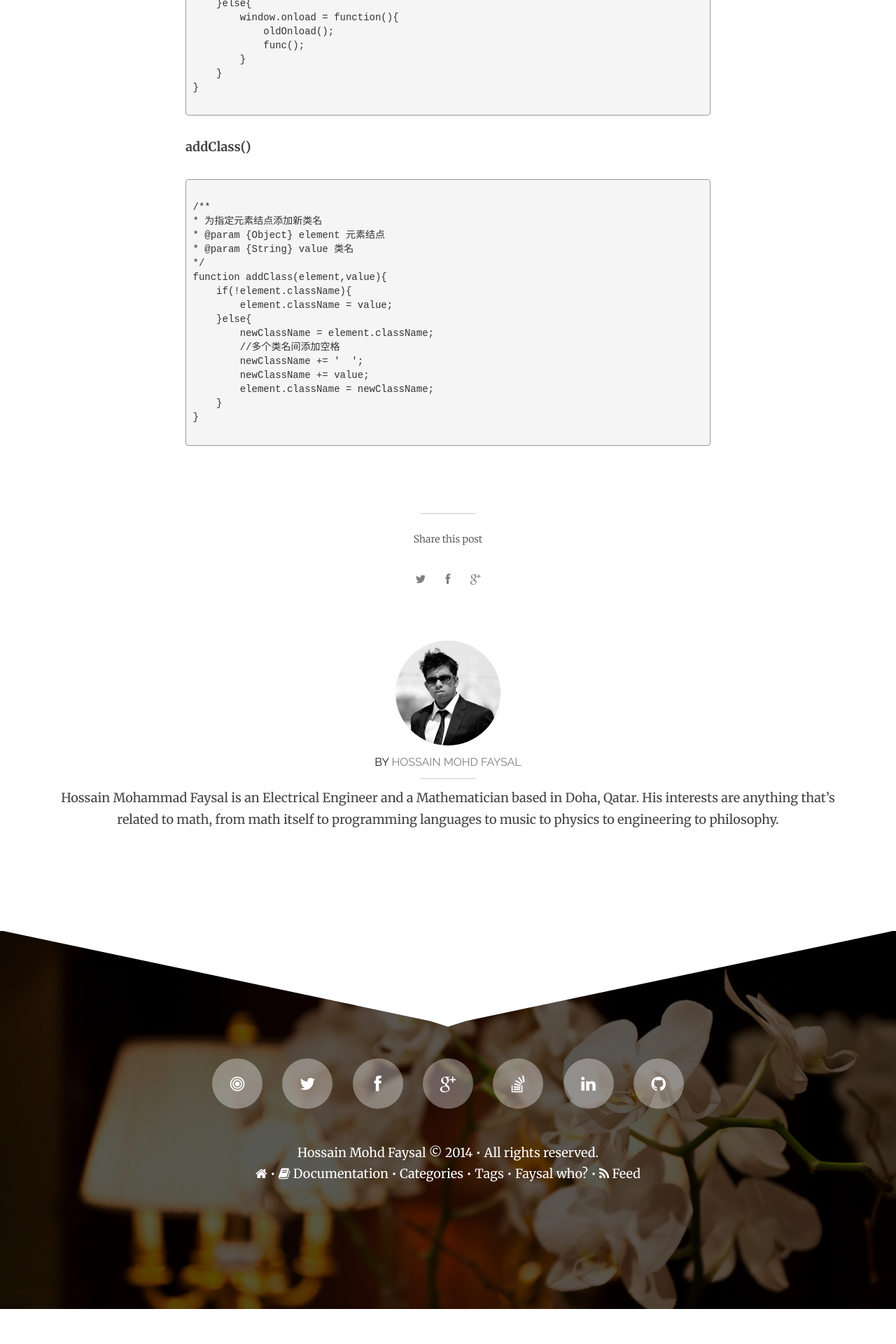
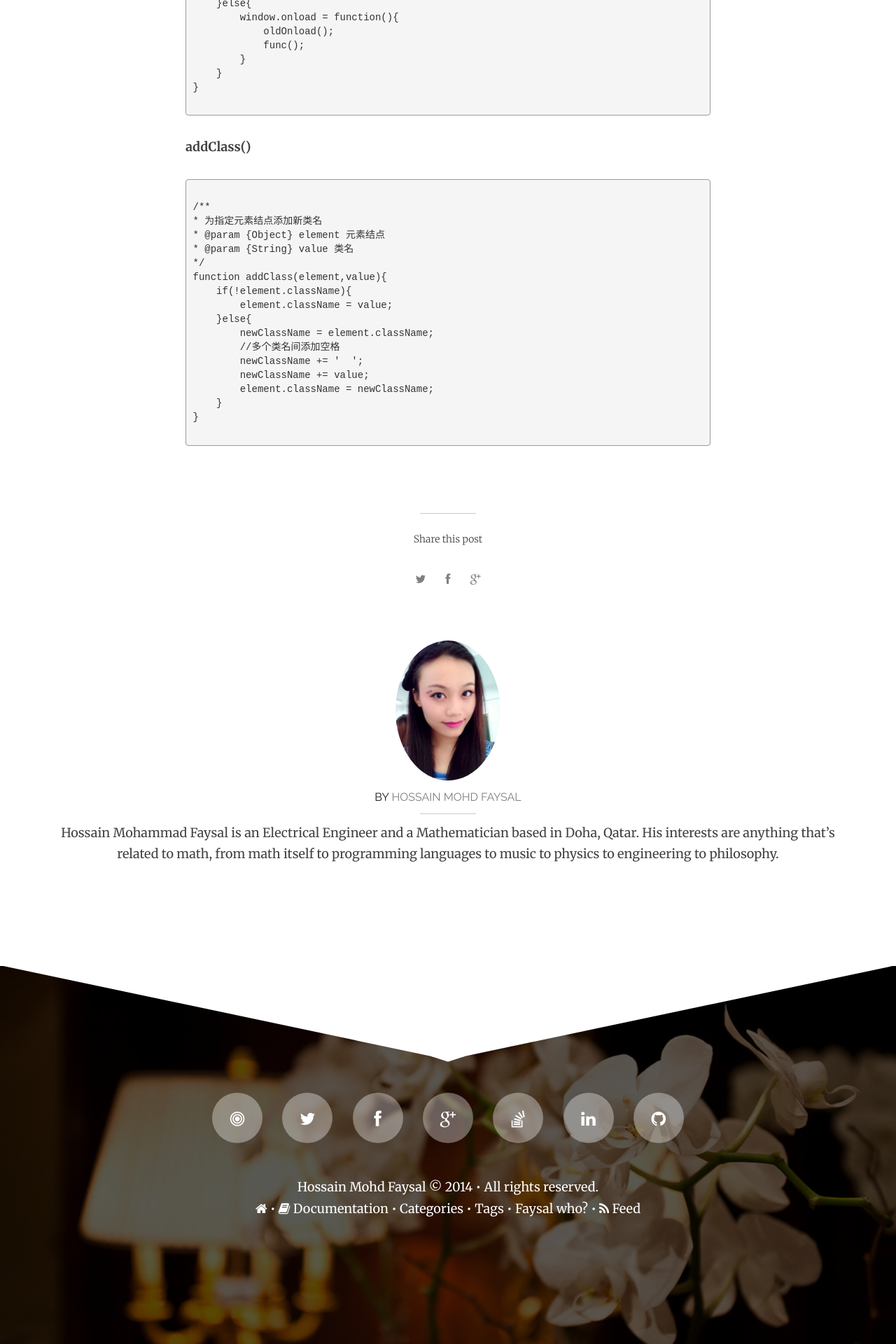
Before and after one commit to Jbeauty/jbeauty.github.com, a Jekyll site: the page built from _posts/2014-07-16-first-blog.md, in a window 1280 px wide. Shown: the part 1896-3816 px from the top of the page at 70% size. Built offline with Jekyll 4.4.1, drawn with Linux system fonts in a browser that asks for light colours; nearby versions of some CDN libraries; before the commit the page ends 3766 px from its top, so only the background shows below that.

Commit message:
post photo

```diff
--- a/_config.yml
+++ b/_config.yml
@@ -22,7 +22,7 @@ baseurl:	https://jbeauty.github.com/hmfaysal-omega-theme/
 # Owner/author information
 owner:
   name:           Hossain Mohd Faysal
-  avatar:         hmfaysal.jpg
+  avatar:         jbeauty.jpg
   email:          hmfaysal@alum.mit.edu
   # Use the coder's toolbox at http://coderstoolbox.net/string/#!encoding=xml&action=encode&charset=us_ascii to encode your description into XML string
   description:    Hossain Mohammad Faysal is an Electrical Engineer and a Mathematician based in Doha, Qatar. His interests are anything that&#8217;s related to math, from math itself to programming languages to music to physics to engineering to philosophy.
```
